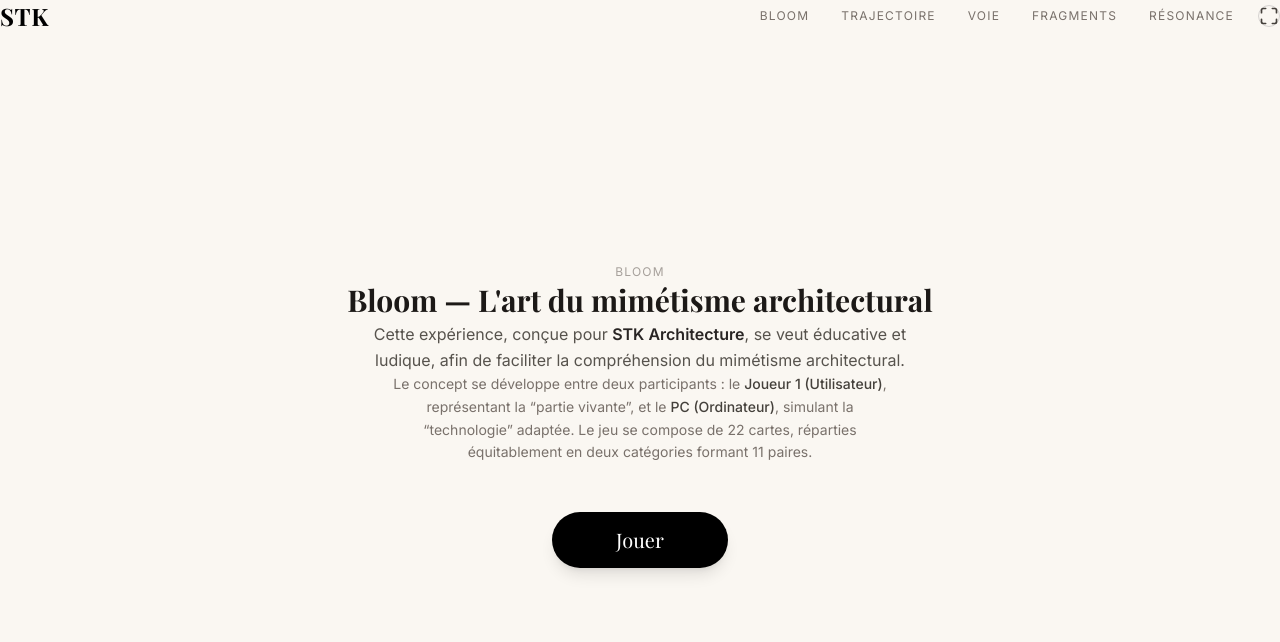
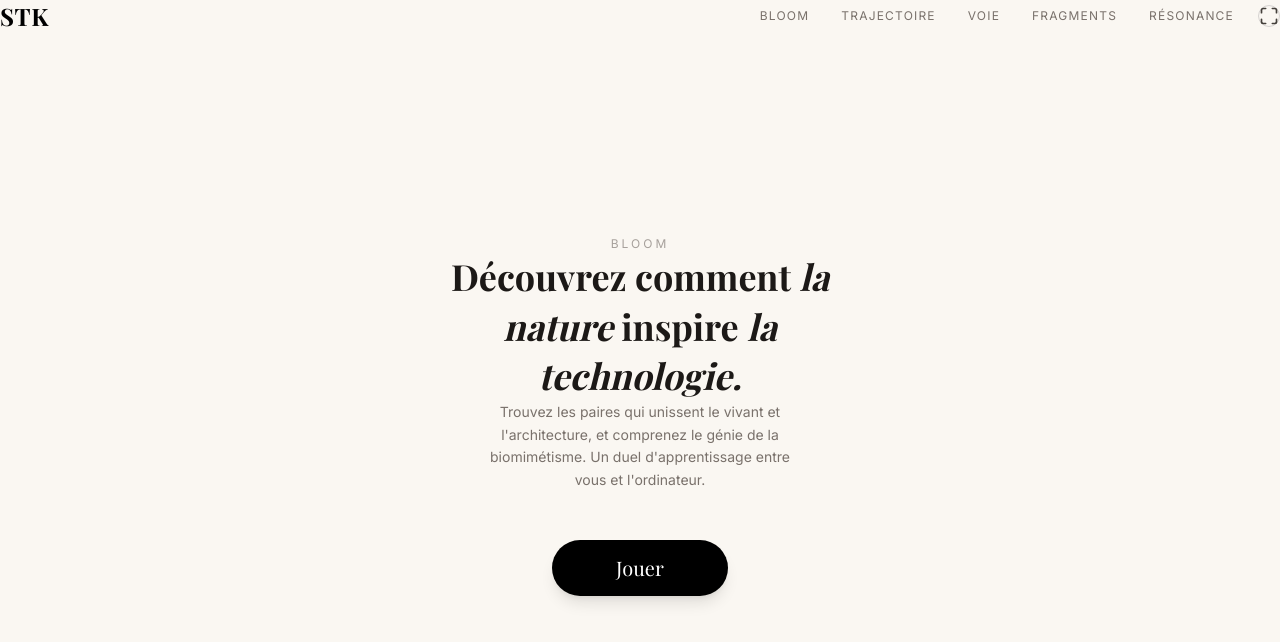
Before and after one commit to quentinoudin/bloom, a React (Vite) app: page / in a window 1280 px wide. Shown: the top 642 px of the page. Built offline with nearby package versions, Linux system fonts and the light colour scheme; a web font is replaced by a local one.

Commit message:
design: update welcome screen text to match reference

```diff
--- a/src/components/WelcomeScreen.jsx
+++ b/src/components/WelcomeScreen.jsx
@@ -66,34 +66,29 @@ export default function WelcomeScreen({ onStart }) {
         {/* Small label */}
         <motion.span
           variants={fadeSlideUp}
-          className="text-xs tracking-widest text-stone-400 mb-6"
+          className="text-xs tracking-[0.25em] text-stone-400 mb-8 uppercase"
         >
-          BLOOM
+          Bloom
         </motion.span>
 
         {/* Main heading */}
         <motion.h1
           variants={fadeSlideUp}
-          className="text-2xl md:text-3xl font-bold leading-snug max-w-2xl mb-6 text-stone-900"
+          className="text-3xl md:text-4xl font-bold leading-snug max-w-sm mb-6 text-stone-900 text-center"
           style={{ fontFamily: "'Playfair Display', serif" }}
         >
-          Bloom — L&apos;art du mimétisme architectural
+          Découvrez comment{" "}
+          <em>la nature</em>{" "}
+          inspire{" "}
+          <em>la technologie.</em>
         </motion.h1>
 
         {/* Subtitle */}
         <motion.p
           variants={fadeSlideUp}
-          className="text-sm md:text-base text-stone-600 max-w-xl mb-6 leading-relaxed"
+          className="text-sm text-stone-500 max-w-xs text-center leading-relaxed mb-10"
         >
-          Cette expérience, conçue pour <strong className="font-semibold text-stone-800">STK Architecture</strong>, se veut éducative et ludique, afin de faciliter la compréhension du mimétisme architectural.
-        </motion.p>
-
-        {/* Description of concept */}
-        <motion.p
-          variants={fadeSlideUp}
-          className="text-xs md:text-sm text-stone-500 max-w-lg mb-10 leading-relaxed"
-        >
-          Le concept se développe entre deux participants : le <strong className="font-medium text-stone-700">Joueur 1 (Utilisateur)</strong>, représentant la &ldquo;partie vivante&rdquo;, et le <strong className="font-medium text-stone-700">PC (Ordinateur)</strong>, simulant la &ldquo;technologie&rdquo; adaptée. Le jeu se compose de 22 cartes, réparties équitablement en deux catégories formant 11 paires.
+          Trouvez les paires qui unissent le vivant et l&apos;architecture, et comprenez le génie de la biomimétisme. Un duel d&apos;apprentissage entre vous et l&apos;ordinateur.
         </motion.p>
 
         {/* Play button */}
```
